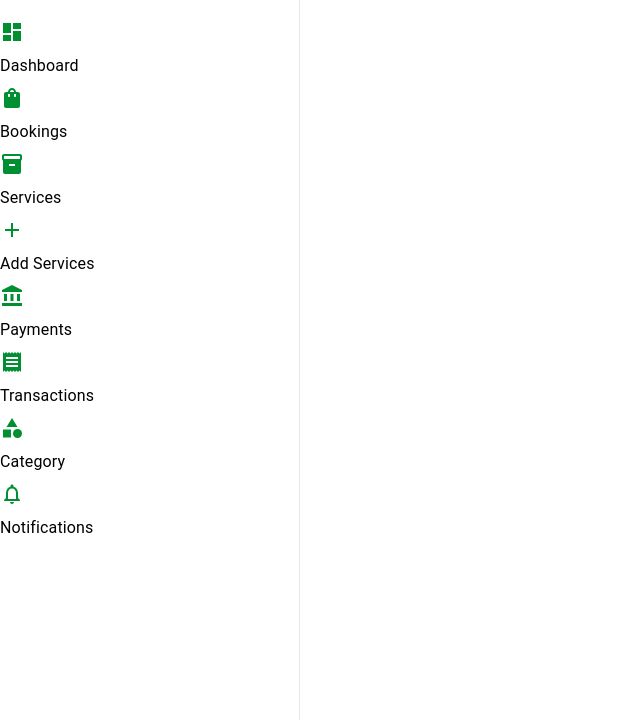
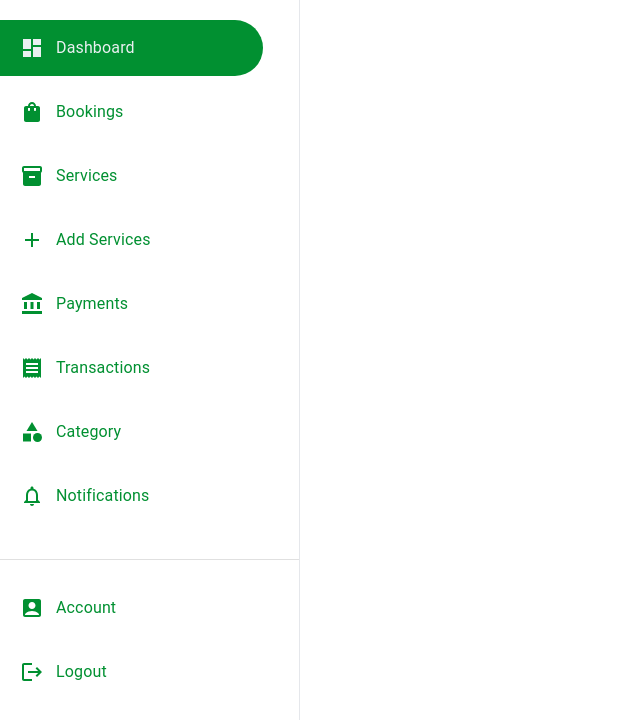
Before and after one commit to Ndlam0211/Salon-Booking-Client, a React (Create React App) app: page /salon-dashboard in a window 1280 px wide. Shown: the top 720 px of the page, without its empty margins (0-640 px from the left). Built offline with nearby package versions, Linux system fonts and the light colour scheme.

Commit message:
Update Sidebar

```diff
--- a/src/Admin Salon/DrawerList.jsx
+++ b/src/Admin Salon/DrawerList.jsx
@@ -1,29 +1,60 @@
-import { ListItemIcon, ListItemText } from '@mui/material'
-import React from 'react'
+import { Divider, ListItemIcon, ListItemText } from "@mui/material";
+import React from "react";
+import { useLocation, useNavigate } from "react-router-dom";
 
-const DrawerList = ({menu,menu2}) => {
+const DrawerList = ({ menu, menu2 }) => {
+  const navigate = useNavigate();
+  const location = useLocation();
+
+  const handleClick = (item) => () => {
+    navigate(item.path);
+  };
+
   return (
-    <div className='h-full'>
-        <div className="flex flex-col justify-between h-full w-[300px] border-r py-5">
-            <div className="space-y-2">
-                {
-                    menu.map((item, index) => (
-                        <div className="">
-                            <p>
-                                <ListItemIcon>
-                                    {item.icon}
-                                </ListItemIcon>
-                                <ListItemText>
-                                    {item.name}
-                                </ListItemText>
-                            </p>
-                        </div>
-                    ))
-                }
+    <div className="h-full">
+      <div className="flex flex-col justify-between h-full w-[300px] border-r py-5">
+        <div className="space-y-2">
+          {menu.map((item, index) => (
+            <div onClick={handleClick(item)} className={`cursor-pointer pr-9`}>
+              <div
+                className={`${item.path === location.pathname ? "bg-primary-color text-secondary-color" : "text-primary-color"} flex items-center px-5 py-3 rounded-r-full`}
+              >
+                <ListItemIcon>
+                  {item.path === location.pathname
+                    ? item.activeIcon
+                    : item.icon}
+                </ListItemIcon>
+                <ListItemText>{item.name}</ListItemText>
+              </div>
             </div>
+          ))}
         </div>
+
+        <div className="space-y-5">
+          <Divider />
+          <div className="space-y-2">
+            {menu2.map((item, index) => (
+              <div
+                onClick={handleClick(item)}
+                className={`cursor-pointer pr-9`}
+              >
+                <div
+                  className={`${item.path === location.pathname ? "bg-primary-color text-secondary-color" : "text-primary-color"} flex items-center px-5 py-3 rounded-r-full`}
+                >
+                  <ListItemIcon>
+                    {item.path === location.pathname
+                      ? item.activeIcon
+                      : item.icon}
+                  </ListItemIcon>
+                  <ListItemText>{item.name}</ListItemText>
+                </div>
+              </div>
+            ))}
+          </div>
+        </div>
+      </div>
     </div>
-  )
-}
+  );
+};
 
-export default DrawerList
+export default DrawerList;
```
